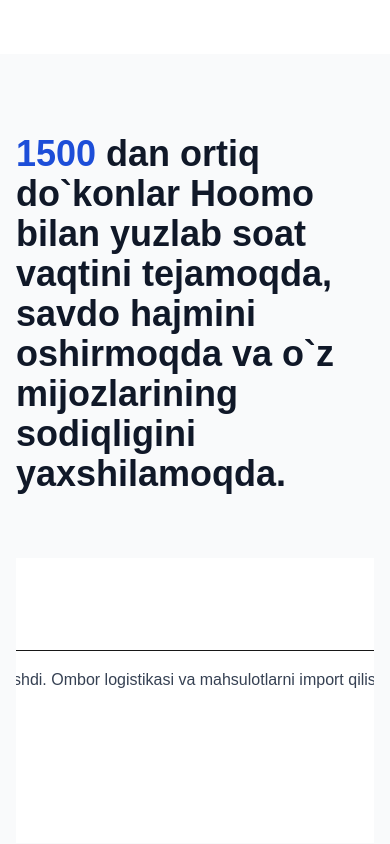
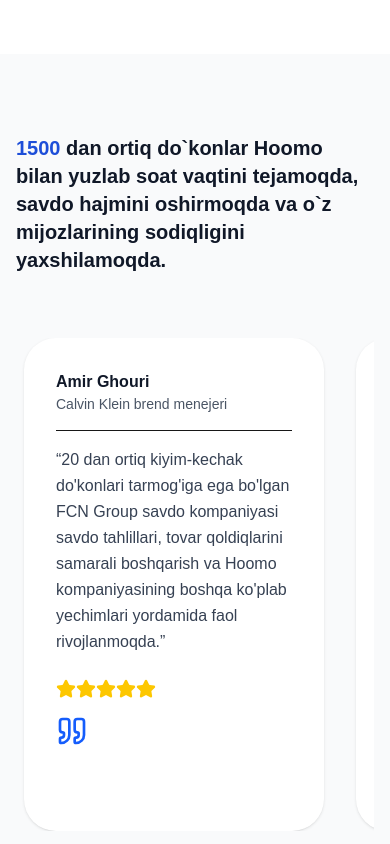
Before and after one commit to jahon1940/pos_hoomo_web, a Next.js app: page / in a window 390 px wide. Shown: the part 5580-6424 px from the top of the page. Built offline with nearby package versions, Linux system fonts and the light colour scheme.

Commit message:
update mobile view

```diff
--- a/src/components/Questions.tsx
+++ b/src/components/Questions.tsx
@@ -11,7 +11,7 @@
 
   return (
     <section className="py-10 md:py-15 bg-white">
-      <Marquee className="text-black text-3xl mb-10">
+      <Marquee className="text-black text-xl md:text-3xl mb-10">
         Bepul yordam va qo'llab-quvvatlash • Bepul yordam va qo'llab-quvvatlash
         • Bepul yordam va qo'llab-quvvatlash • Bepul yordam va
         qo'llab-quvvatlash • Bepul yordam va qo'llab-quvvatlash • Bepul yordam
@@ -21,11 +21,11 @@
       <div className="max-w-7xl mx-auto px-4 sm:px-6 lg:px-8">
         <div className="grid grid-cols-1 md:grid-cols-2 gap-8 mb-16">
           <div className="bg-gray-100 rounded-4xl p-8 shadow-sm">
-            <div className="flex items-center mb-10 h-18">
+            <div className="flex items-center mb-10 md:h-18">
               <div className="bg-blue-100 p-3 rounded-lg mr-4">
                 <BookOpen className="h-6 w-6 text-blue-600" />
               </div>
-              <h3 className="text-3xl font-semibold text-gray-900">
+              <h3 className=" text-xl md:text-3xl font-semibold text-gray-900">
                 <Trans i18nKey="support.paper.title">
                   <span className="text-primary">placeholder</span>
                 </Trans>
@@ -47,7 +47,7 @@
               <div className="bg-green-100 p-3 rounded-lg mr-4">
                 <Settings className="h-6 w-6 text-green-600" />
               </div>
-              <h3 className="text-3xl font-semibold text-gray-900">
+              <h3 className=" text-xl md:text-3xl font-semibold text-gray-900">
                 <Trans i18nKey="support.other.title">
                   <span className="text-primary">placeholder</span>
                 </Trans>
--- a/src/components/Testimonials.tsx
+++ b/src/components/Testimonials.tsx
@@ -51,7 +51,7 @@
     <section className="py-20 bg-gray-50">
       <div className="max-w-7xl mx-auto px-4 sm:px-6 lg:px-8">
         <div className="text-center mb-16">
-          <h2 className="text-4xl md:text-6xl text-left font-bold text-gray-900 mb-4">
+          <h2 className="text-xl sm:text-4xl md:text-6xl text-left font-bold text-gray-900 mb-4">
             <Trans i18nKey="testimonials.title">
               <span className="text-primary">1500</span>
             </Trans>
@@ -62,7 +62,7 @@
             {testimonials.map((testimonial, index) => (
               <div
                 key={index}
-                className="w-full md:w-[400px] mx-4 bg-white rounded-xl p-8 shadow-sm hover:shadow-md transition-shadow"
+                className="w-[300px] md:w-[400px] mx-4 bg-white rounded-4xl p-8 shadow-sm hover:shadow-md transition-shadow"
               >
                 <div className="border-b pb-4 mb-4">
                   <div className="font-semibold text-gray-900">
```
